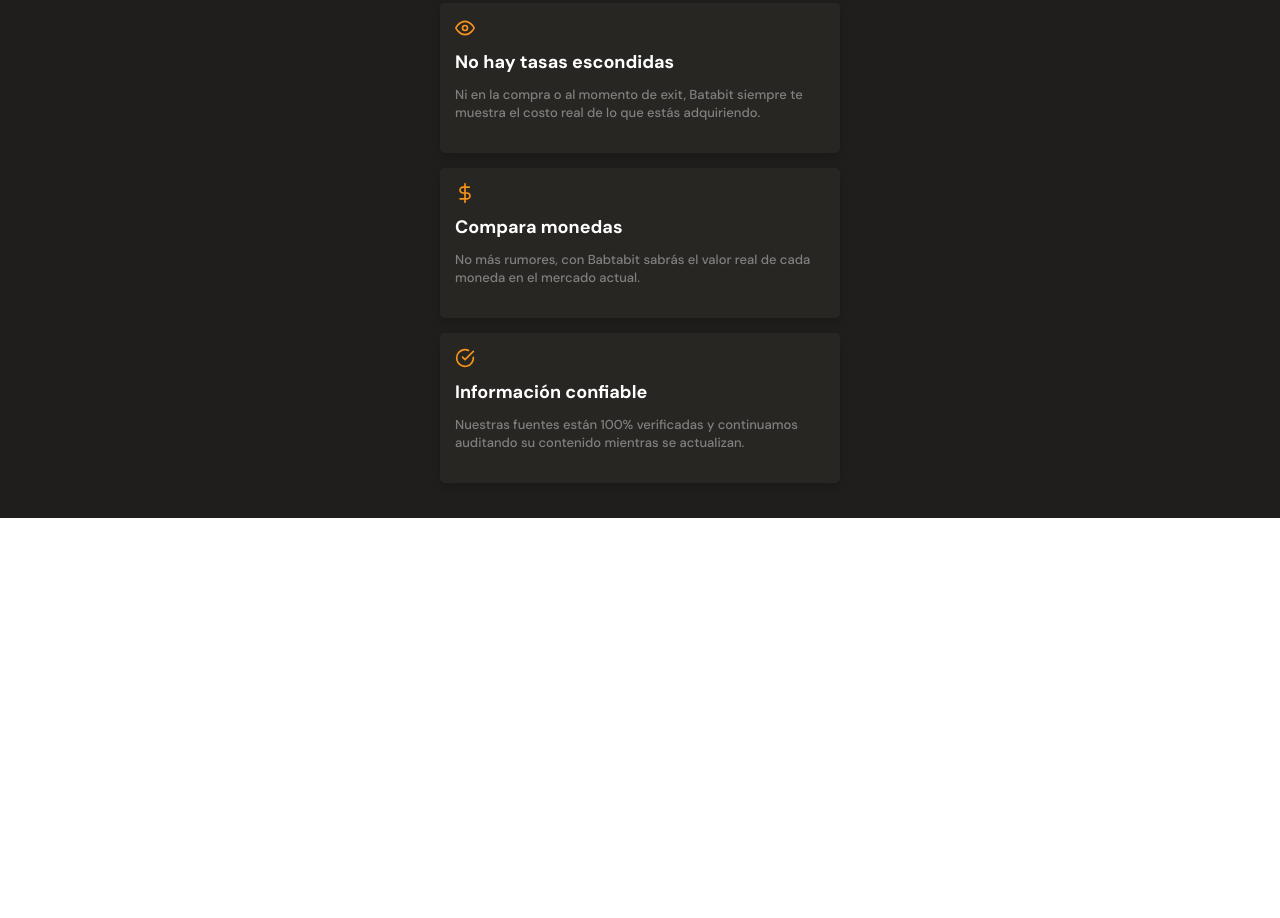
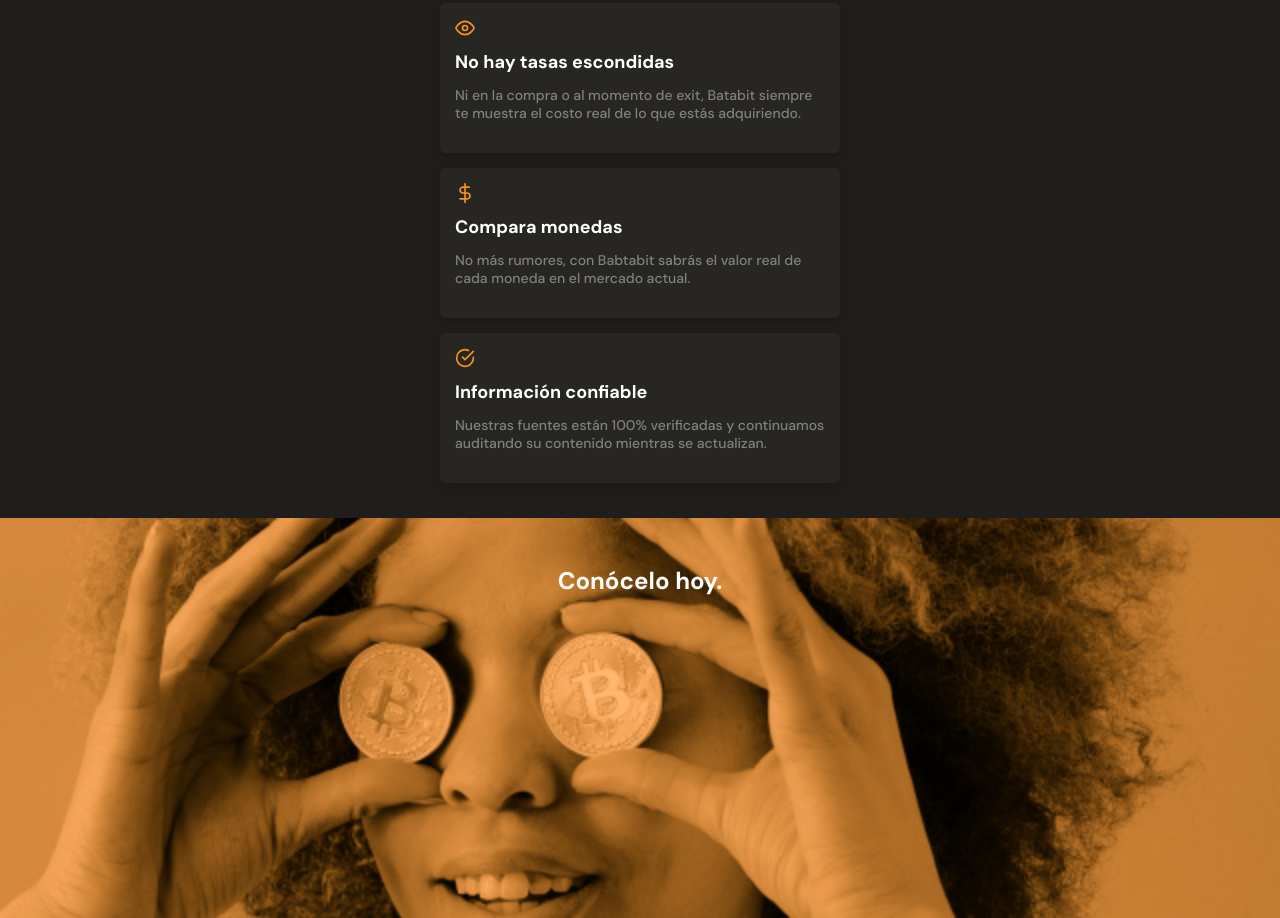
Before and after one commit to pahoalapizco/mobile-first, a plain HTML site: page index.html in a window 1280 px wide. Shown: the part 1834-2752 px from the top of the page. Before the commit the page ends 2352 px from the top, so only its background shows below. Drawn offline with Linux system fonts and the light colour scheme.

Commit message:
Comodin section finished

```diff
--- a/index.html
+++ b/index.html
@@ -136,7 +136,10 @@
         </article>
       </section>
     </section>
-    <section></section>
+    <!-- Background -->
+    <section class="bitcoin-img-container">
+      <h2>Conócelo hoy.</h2>
+    </section>
     <section></section>
   </main>
 
--- a/styles.css
+++ b/styles.css
@@ -340,7 +340,7 @@ main {
   width: 90%;
   min-width: 288;
   max-width: 400px;
-  height: 150px;
+  min-height: 150px;
   margin: 15px auto;
   padding: 15px;
   background-color: var(--black);
@@ -367,7 +367,7 @@ main {
 }
 
 .product-detail--card .product--card-body {
-  font-size: 1.3rem;
+  font-size: 1.4rem;
   font-weight: 500;
   line-height: 1.8rem;
   color: var(--soft-gray);
@@ -386,3 +386,23 @@ main {
 .check {
   background-image: url('./assets/icons/check-circle.svg');
 }
+
+/* Backgraund img (comodin) */
+.bitcoin-img-container {
+  width: 100%;
+  min-width: 320px;
+  height: 50vh;
+  background-image: url('./assets/img/bitcoinbaby2x.jpg');
+  background-size: cover;
+  background-position: center;
+  background-repeat: no-repeat;
+  text-align: center;
+}
+
+.bitcoin-img-container h2 {
+  padding-top: 50px;
+  font-size: 2.4rem;
+  font-weight: bold;
+  line-height: 2.6rem;
+  color: var(--white);
+}
```
